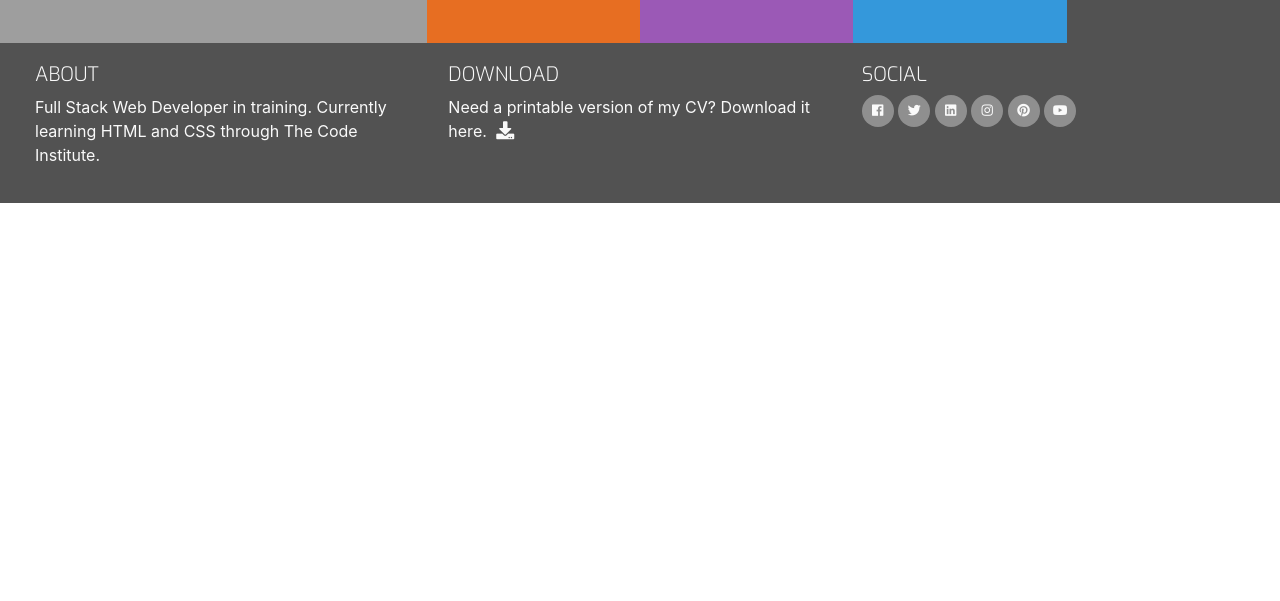
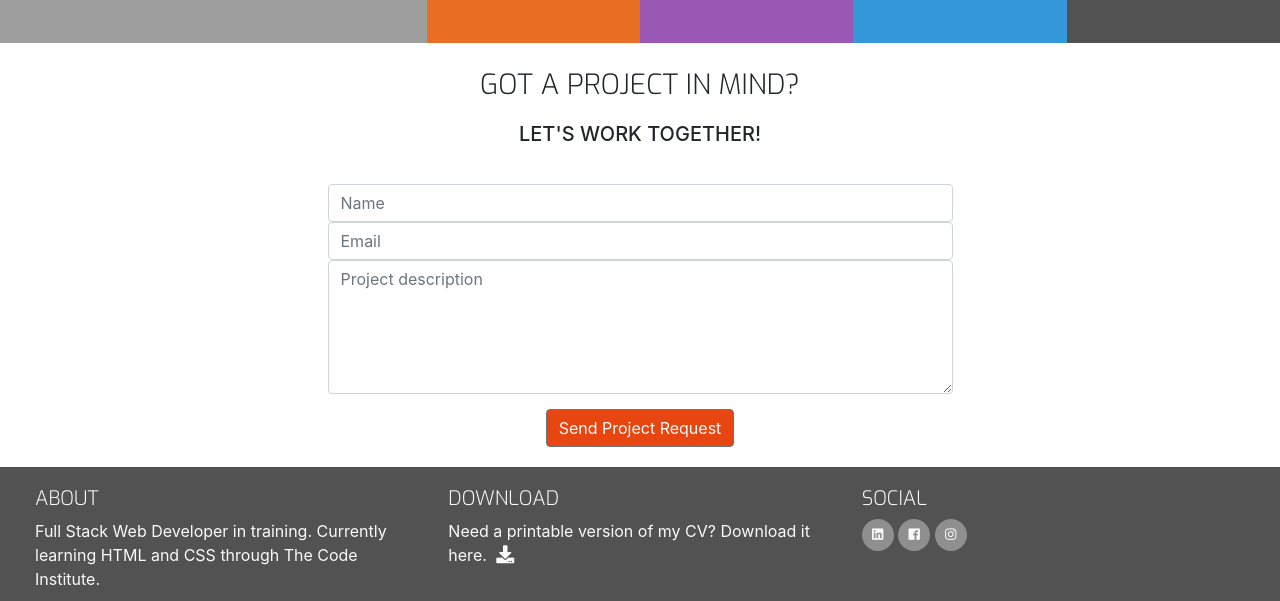
Before and after one commit to SarahWelcher/ucd-resume, a plain HTML site: page contact.html in a window 1280 px wide. Shown: the part 323-924 px from the top of the page. Before the commit the page ends 800 px from the top, so only its background shows below. Drawn offline with nearby package versions, Linux system fonts and the light colour scheme; grey boxes are pictures that could not be loaded.

Commit message:
added contact.html content and download link

```diff
--- a/assets/css/style.css
+++ b/assets/css/style.css
@@ -32,6 +32,10 @@
 
 .bg-color-work-history {
     background-color: #9b59b6;
+}
+
+.bg-color-contact {
+    background-color: #ffffff;
 }
 
 /* ---------------------------------Special paddings/margins/text */
@@ -334,3 +338,36 @@ footer {
 .history-items {
     margin-bottom: 30px;
 }
+
+/* ---------------------------------Contact Form */
+
+.contact-heading {
+    font-family: "Exo", sans-serif;
+    font-weight: 300;
+    margin-top: 25px;
+    margin-bottom: 20px;
+}
+
+.center-form {
+    padding-top: 10px;
+    margin: 0 auto;
+    max-width: 70%;
+}
+
+button[type="submit"] {
+    margin-top: 15px;
+    margin-bottom: 20px;
+    background-color: #e84610;
+    color: #fafafa;
+}
+
+/* ---------------------------------Media Query */
+
+@media(min-width: 992px) {
+    .center-form {
+    padding-top: 30px;
+    min-height: 240px;
+    margin: 0 auto;
+    max-width: 50%;
+    }
+}
--- a/contact.html
+++ b/contact.html
@@ -33,19 +33,19 @@
                     <div class="col">
                         <ul id="nav" class="list-inline menucontainer">
                             <li class="col-6 col-sm-3 ui-menu-color-home list-inline-item menuitem">
-                                <a href="" class="hvr-sweep-to-bottom"><i class="fas fa-home"
+                                <a href="index.html" class="hvr-sweep-to-bottom"><i class="fas fa-home"
                                         aria-hidden="true"></i><span>Home</span></a>
                             </li>
                             <li class="col-6 col-sm-3 ui-menu-color-resume list-inline-item menuitem">
-                                <a href="" class="hvr-sweep-to-bottom"><i class="fa fa-graduation-cap"
+                                <a href="resume.html" class="hvr-sweep-to-bottom"><i class="fa fa-graduation-cap"
                                         aria-hidden="true"></i><span>Resume</span></a>
                             </li>
                             <li class="col-6 col-sm-3 ui-menu-color-contact list-inline-item menuitem">
-                                <a href="" class="hvr-sweep-to-bottom"><i class="fa fa-comment"
+                                <a href="contact.html" class="hvr-sweep-to-bottom"><i class="fa fa-comment"
                                         aria-hidden="true"></i><span>Contact</span></a>
                             </li>
                             <li class="col-6 col-sm-3 ui-menu-color-download list-inline-item menuitem">
-                                <a href="" class="hvr-sweep-to-bottom"><i class="fa fa-download"
+                                <a href="assets/cv/CV.pdf"  target="_blank" class="hvr-sweep-to-bottom"><i class="fa fa-download"
                                         aria-hidden="true"></i><span>Download</span></a>
                             </li>
                         </ul>
@@ -55,7 +55,28 @@
             </div>
         </div>
     </header>
-    <section>
+    <section class="container-fluid">
+        <div class="row bg-color-contact">
+            <div class="col">
+                <h3 class="contact-heading uppercase text-center">Got a project in mind?</h3>
+                <h5 class="uppercase text-center">Let's work together!</h5>
+
+                <div class="center-form">
+                    <form>
+                        <input type="text" name="name" id="fullname" class="form-control" placeholder="Name" required>
+                        <input type="email" name="email" id="emailaddress" class="form-control" placeholder="Email"
+                            required>
+                        <textarea rows="5" name="projectsummary" id="projectsummary" class="form-control"
+                            placeholder="Project description" required></textarea>
+                        <div class="form-row text-center">
+                            <div class="col">
+                                <button type="submit" class="btn btn-secondary">Send Project Request</button>
+                            </div>
+                        </div>
+                    </form>
+                </div>
+            </div>
+        </div>
 
     </section>
     <footer class="container-fluid">
@@ -63,14 +84,15 @@
             <div class="col-sm-4">
                 <h5 class="uppercase general-sub">About</h5>
                 <p class="inline-block">
-                    Full Stack Web Developer in training. Currently learning HTML and CSS through The Code Institute.
+                    Full Stack Web Developer in training. Currently learning HTML and
+                    CSS through The Code Institute.
                 </p>
             </div>
             <div class="col-sm-4">
                 <h5 class="uppercase general-sub">Download</h5>
                 <p class="inline-block">
                     Need a printable version of my CV? Download it here.
-                    <a href="#" target="_blank" class="cv-pdf">
+                    <a href="assets/cv/CV.pdf" target="_blank" class="cv-pdf">
                         <i class="fa fa-download" aria-hidden="true"></i>
                         <span class="sr-only">Download link.</span>
                     </a>
@@ -80,39 +102,21 @@
                 <h5 class="uppercase general-sub">Social</h5>
                 <ul class="list-inline social-links">
                     <li class="list-inline-item">
-                    <a target="_blank" href="#">
+                        <a href="https://www.linkedin.com/in/sarah-welcher-932482296" target="_blank">
+                            <i class="fab fa-linkedin"></i>
+                            <span class="sr-only">LinkedIn</span>
+                        </a>
+                    </li>
+                    <li class="list-inline-item">
+                        <a target="_blank" href="https://www.facebook.com/SarahWelcher">
                             <i class="fab fa-facebook" aria-hidden="true"></i>
                             <span class="sr-only">Facebook</span>
                         </a>
                     </li>
                     <li class="list-inline-item">
-                    <a href="" target="_blank">
-                        <i class="fab fa-twitter"></i>
-                        <span class="sr-only">Twitter</span>
-                    </a>
-                </li>
-                <li class="list-inline-item">
-                    <a href="" target="_blank">
-                        <i class="fab fa-linkedin"></i>
-                        <span class="sr-only">LinkedIn</span>
-                    </a>
-                </li>
-                <li class="list-inline-item">
-                    <a href="" target="_blank">
+                        <a href="https://www.instagram.com/sarahwelcher/" target="_blank">
                             <i class="fab fa-instagram"></i>
                             <span class="sr-only">Instagram</span>
-                    </a>
-                </li>
-                <li class="list-inline-item">
-                    <a href="" target="_blank">
-                        <i class="fab fa-pinterest"></i>
-                        <span class="sr-only">Pinterest</span>
-                    </a>
-                </li>
-                <li class="list-inline-item">
-                    <a href="" target="_blank">
-                        <i class="fab fa-youtube"></i>
-                        <span class="sr-only">Youtube</span>
                         </a>
                     </li>
                 </ul>
```
Also changed, not shown: index.html (+31 -82 lines), resume.html (+25 -41 lines), 1 other file. Lines whose indentation alone changed are shown as unchanged.
